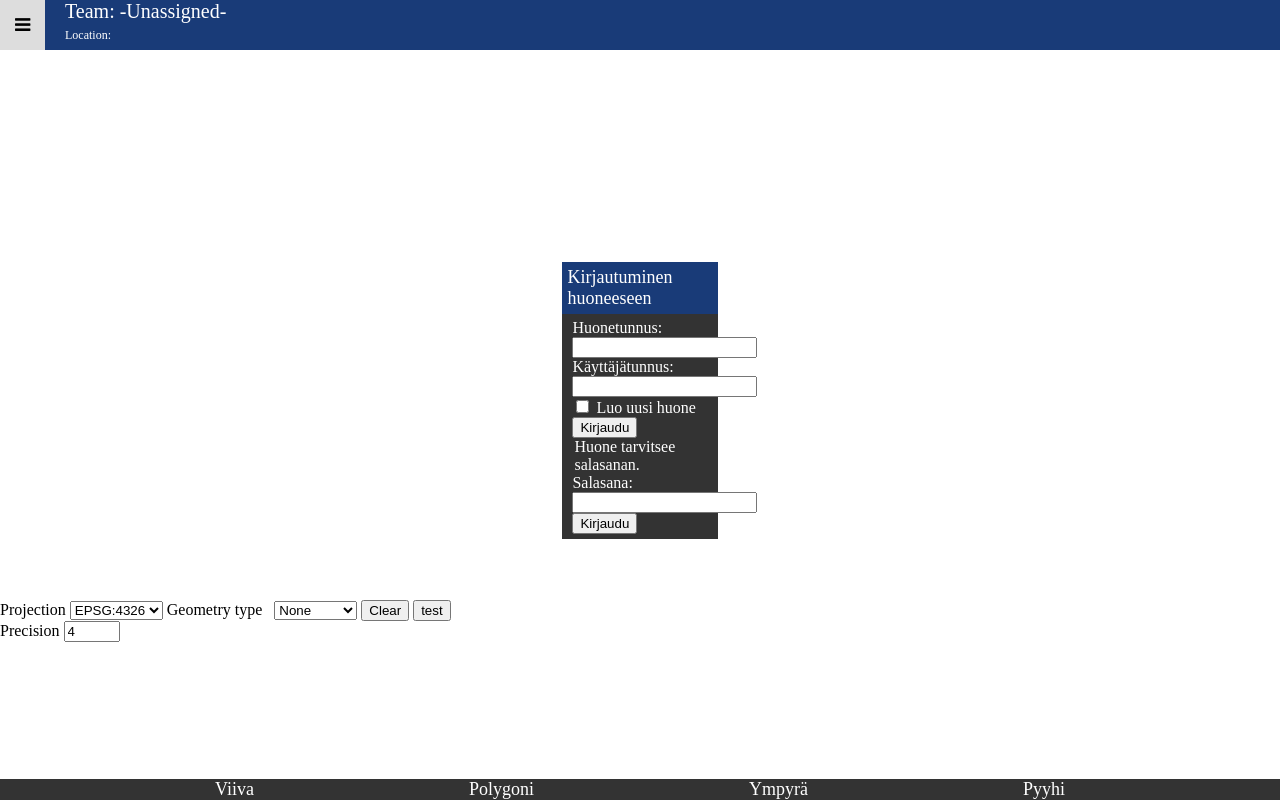
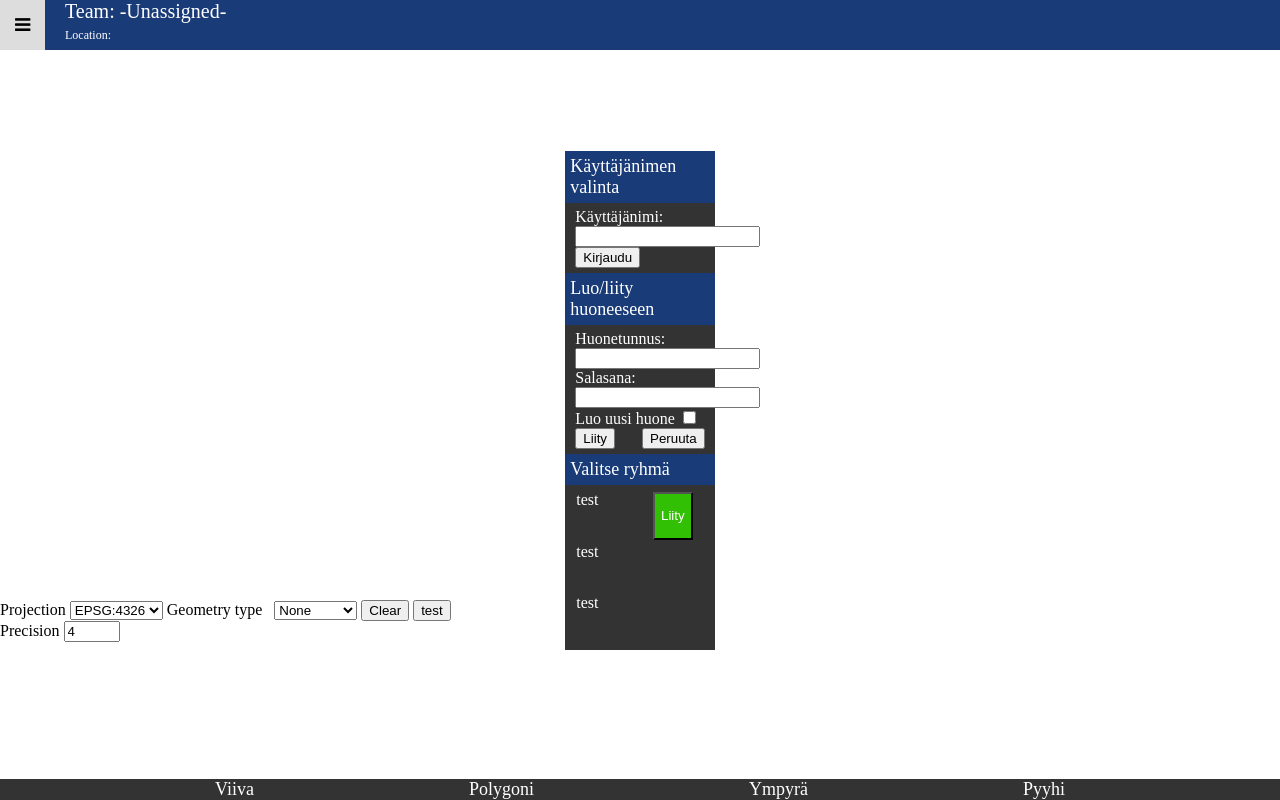
Before and after one commit to anttijep/TIEA207, a website with bundled scripts: page kartta/index.html in a window 1280 px wide. Built offline with nearby package versions, Linux system fonts and the light colour scheme.

Commit message:
Uusittu login ja huone ikkunat + ryhmänvalinnan alku

```diff
--- a/kartta/index.html
+++ b/kartta/index.html
@@ -15,8 +15,9 @@
 			<div id="debuginfo"> Location: </div>
 		</a>
 		<div id="links">
-			<a id="openroomlogin">Kirjaudu huoneeseen</a>
-			<a id="teams">Ryhmät</a>
+			<a id="selectusername">Valitse käyttäjätunnus</a>
+			<a id="openroomlogin">Luo/Liity huoneeseen</a>
+			<a id="openteams">Ryhmät</a>
 			<a id="settings">Debug</a>
 			<a id="toolstoggle">Piirtotyökalut</a>
 		</div>
@@ -30,24 +31,40 @@
 		<div id="flexLR"> <!-- löytyy varmasti parempikin tapa tehdä ikkunan keskitys, yolo -->
 			<div id="flexUD">
 				<div id="loginwindow">
-					<div id="loginwindowTop">Kirjautuminen huoneeseen</div>
-					<div id="loginwindowContent">
-						<form id="formRoomUsername">
-						  <label>Huonetunnus:</label>
-						  <input type="text" name="" value=""><br>
-						  <label>Käyttäjätunnus:</label>
-						  <input type="text" name="" value=""><br>
-						  <input type="checkbox" name="" value=""> Luo uusi huone <br>
-						  <button id="loginButton">Kirjaudu</button>
+					<div class="loginwindowTop">Käyttäjänimen valinta</div>
+					<div class="loginwindowContent">
+						<form id="formUsername" onSubmit="return false;">
+						  <label for="usernameInput">Käyttäjänimi:</label>
+							<input type="text" id="usernameInput" name="usernameInput" value=""><br>
+						  <button type="button" id="loginButton">Kirjaudu</button>
 						</form>
-						<form id="formPassword">
-
-							<legend>Huone tarvitsee salasanan. </legend>
-							<label>Salasana:</label>
-							<input type="text" name="" value=""><br>
-							<button id="passwordButton">Kirjaudu</button>
-
+					</div>
+				</div>
+				<div id="roomwindow">
+					<div class="loginwindowTop">Luo/liity huoneeseen</div>
+					<div class="loginwindowContent">
+						<form id="formRoom" onSubmit="return false;">
+							<label for="roomnameInput">Huonetunnus:</label>
+							<input type="text" id="roomnameInput" name="roomnameInput" value=""><br>
+							<label for="passwordInput">Salasana:</label>
+							<input type="text" id="passwordInput" name="passwordInput" value=""><br>
+							<label for="createroomToggle">Luo uusi huone</label>
+							<input type="checkbox" id="createroomToggle" name="createroomToggle" value=""> <br>
+							<button type="button" id="roomLoginButton">Liity</button>
+							<button type="button" id="exitRoomLogin">Peruuta</button>
 						</form>
+					</div>
+				</div>
+				<div id="teamSelect">
+					<div class="loginwindowTop">Valitse ryhmä</div>
+					<div id="teamlistWindowContent">
+						<div id="teamlist">
+							<div class="teamlistElement">test
+								<button id="teamButton" type="button">Liity</button>
+							</div>
+						</div>
+						<div class="teamlistElement">test</div>
+						<div class="teamlistElement">test</div>
 					</div>
 				</div>
 			</div>
@@ -88,7 +105,6 @@
 	</div>
 
 	<ul id="chattesti"></ul>
-	<!-- <div id="debuginfo"></div> -->
     <script type="text/javascript" src="./index.js"></script>
   </body>
 </html>
--- a/kartta/index.js
+++ b/kartta/index.js
@@ -526,7 +526,6 @@ function sendShapeCoord(){
 //--------------KÄYTTÖLIITTYMÄN SKRIPTIT TÄSTÄ ALASPÄIN-----------------
 
 //piilotetaan turhat
-//document.getElementById("debugmenu").style.display = "none";
 
 
 
@@ -583,43 +582,60 @@ function teamName(){
 }
 
 //login ikkunan avaus/sulku
-document.getElementById("loginwindow").style.display = "none";
 document.getElementById("flexLR").style.display = "none";
-document.getElementById("openroomlogin").addEventListener("click", openLogin)
-document.getElementById("formPassword").style.display = "none";
-
-var loginButton = document.getElementById("loginButton")
-var passwordButton = document.getElementById("passwordButton");
+document.getElementById("selectusername").addEventListener("click", openLogin)
+var loginButton = document.getElementById("loginButton");
 
 function openLogin(){
 	openHamburger();
-	document.getElementById("formRoomUsername").style.display = "block";
-	document.getElementById("formPassword").style.display = "none";
+	document.getElementById("roomwindow").style.display = "none";
+	document.getElementById("loginwindow").style.display = "block";
+	document.getElementById("teamSelect").style.display = "none";
+	applyMapCover();
 
-	loginButton.onclick = passwordEntry;//pitää muuttaa
-
-	var x = document.getElementById("flexLR");
-	if (x.style.display === "block") {
-		x.style.display = "none";
-  } else {
-		x.style.display = "block";
-  }
-
-	var y = document.getElementById("loginwindow");
-	if (y.style.display === "block") {
-		y.style.display = "none";
-  } else {
-		y.style.display = "block";
-  }
+	//loginButton.onclick = ;
 }
 
-//kutsutaan jos huoneseen tarvitsee salasanan
-function passwordEntry(){
-	document.getElementById("formRoomUsername").style.display = "none";
-	document.getElementById("formPassword").style.display = "block";
+//huoneenvalintaikkunan avaus/sulku
+document.getElementById("openroomlogin").addEventListener("click", openRoomLogin)
+
+
+function openRoomLogin(){
+	var roomLoginButton = document.getElementById("roomLoginButton");
+	var exitRoomLogin = document.getElementById("exitRoomLogin");
+	var checkbox = document.querySelector("input[name=createroomToggle]");
+
+	openHamburger();
+	document.getElementById("loginwindow").style.display = "none";
+	document.getElementById("roomwindow").style.display = "block";
+	document.getElementById("teamSelect").style.display = "none";
+	applyMapCover();
+
+	checkbox.addEventListener( 'change', function() {
+		if(this.checked) {
+			roomLoginButton.textContent = "Luo huone"
+		} else {
+			roomLoginButton.textContent = "Liity"
+		}
+	});
+
+	//roomLoginButton.onclick = ;
+	exitRoomLogin.onclick = removeMapCover;
+}
+
+//ryhmänvalintaikkunan avaus/sulku
+document.getElementById("openteams").addEventListener("click", openTeamList)
+
+function openTeamList(){
+	openHamburger();
+	document.getElementById("roomwindow").style.display = "none";
+	document.getElementById("loginwindow").style.display = "none";
+	document.getElementById("teamSelect").style.display = "flex";
+	applyMapCover();
 
 }
-/*
+
+
 function applyMapCover(){
 	var x = document.getElementById("flexLR");
 	if (x.style.display === "none") {
@@ -631,4 +647,12 @@ function removeMapCover(){
 	if (x.style.display === "block") {
 		x.style.display = "none";
 	}
-}*/
+}
+/*
+var x = document.getElementById("flexLR");
+	if (x.style.display === "block") {
+		x.style.display = "none";
+  } else {
+		x.style.display = "block";
+  }
+*/
--- a/kartta/tyylitiedosto.css
+++ b/kartta/tyylitiedosto.css
@@ -104,7 +104,7 @@ html, body{
 }
 
 
-/*login-ikkuna*/
+/*käyttäjätunnuksen valinta-ikkuna*/
 #loginwindow {
 	background-color: #333;
 	color: white;
@@ -112,8 +112,74 @@ html, body{
 	left: 25%;
 	max-width: 50%;
 }
+
+/*huoneenvalinta-ikkuna*/
+#roomwindow {
+	background-color: #333;
+	color: white;
+	position: relative;
+	left: 25%;
+	max-width: 50%;
+
+}
+#exitRoomLogin {
+	position: absolute;
+	right: 10px;
+}
+
+/*ryhmänvalinta-ikkuna*/
+#teamSelect{
+	background-color: #333;
+	color: white;
+	position: relative;
+	left: 25%;
+	max-width: 50%;
+	max-height: 60%;
+	display: flex;
+	flex-direction: column;
+}
+
+#teamlistWindowContent{
+	position: relative;
+	padding: 5px;
+	padding-left: 10px;
+	padding-right: 10px;
+	max-height: 100%;
+	overflow-y: auto;
+}
+
+#teamlist{
+	position: relative;
+	display: flex;
+	flex-direction: column;
+	height: inherit;
+}
+
+.teamlistElement{
+	min-height: 50px;
+	border: ;
+	border-color: #555;
+	border-width: 3px;
+	margin: 1px;
+}
+
+#teamButton{
+	position: absolute;
+	background-color: #32c004;
+	color: white;
+	right: 10px;
+	top: 0px;
+	bottom: 0px;
+	margin: 2px;
+}
+
+.teamlistElement:hover{
+	background-color: #ddd;
+	color: black;
+}
+
 /*login ikkunan yläpalkki*/
-#loginwindowTop{
+.loginwindowTop{
 	background-color: #193b78;
 	color: white;
 	width: inherit;
@@ -122,7 +188,7 @@ html, body{
 }
 
 /*login ikkunan sisältö*/
-#loginwindowContent{
+.loginwindowContent{
 	padding: 5px;
 	padding-left: 10px;
 	padding-right: 10px;
```
